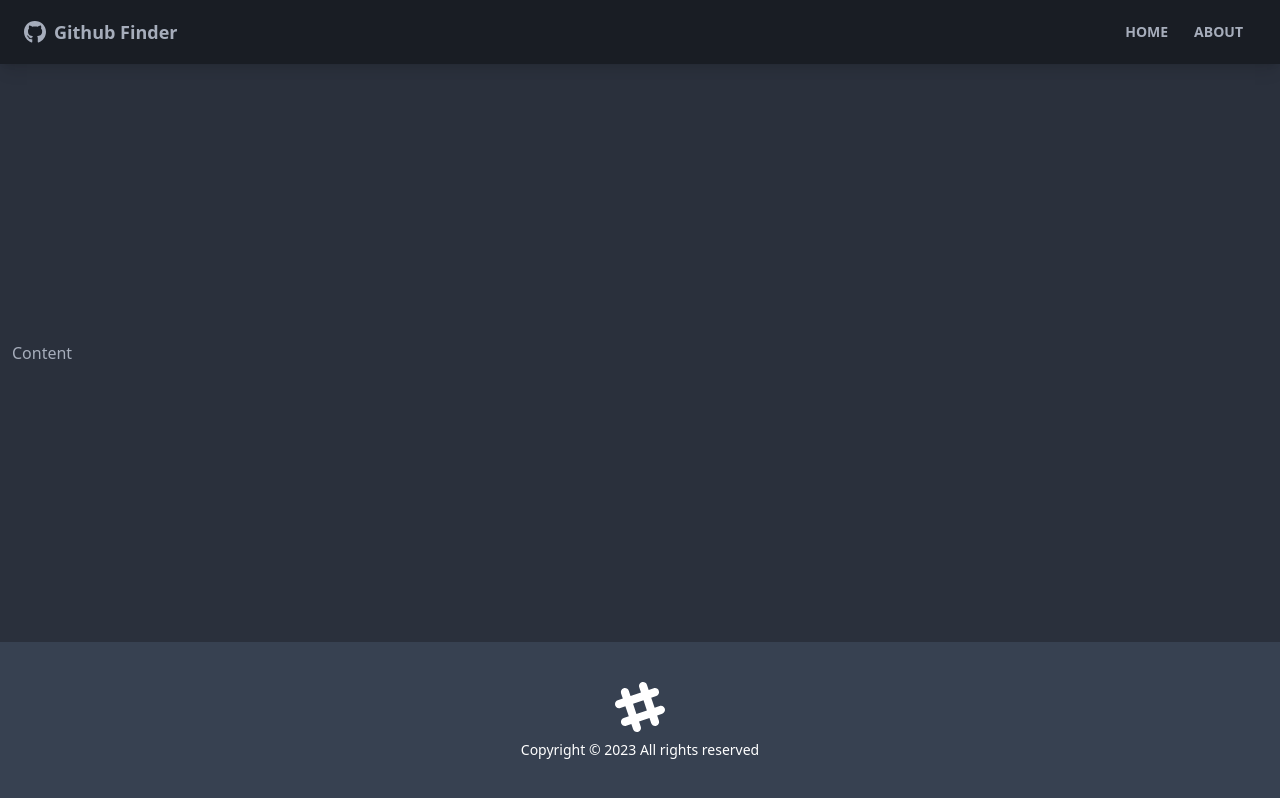
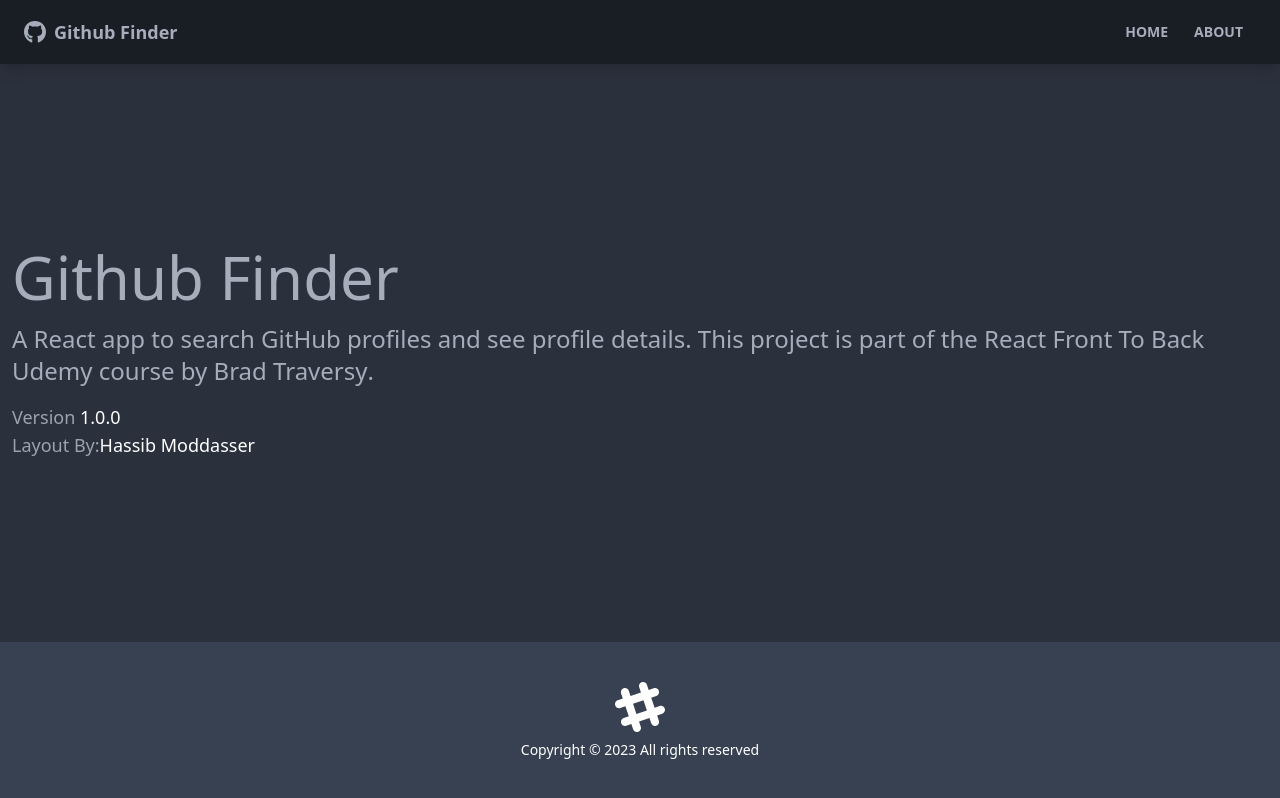
Before and after one commit to thepixelboy/github-finder, a React (Create React App) app: page /about in a window 1280 px wide. Built offline with nearby package versions, Linux system fonts and the light colour scheme.

Commit message:
feat: pages and routes

```diff
--- a/src/App.js
+++ b/src/App.js
@@ -1,4 +1,7 @@
-import { BrowserRouter as Router, Route } from "react-router-dom";
+import { BrowserRouter as Router, Route, Routes } from "react-router-dom";
+import About from "./pages/About";
+import Home from "./pages/Home";
+import NotFound from "./pages/NotFound";
 import Navbar from "./components/layout/Navbar";
 import Footer from "./components/layout/Footer";
 
@@ -8,7 +11,14 @@
       <div className="flex flex-col justify-between h-screen">
         <Navbar />
 
-        <main className="container mx-auto px-3 pb-12">Content</main>
+        <main className="container mx-auto px-3 pb-12">
+          <Routes>
+            <Route path="/" element={<Home />} />
+            <Route path="/about" element={<About />} />
+            <Route path="/notfound" element={<NotFound />} />
+            <Route path="/*" element={<NotFound />} />
+          </Routes>
+        </main>
 
         <Footer />
       </div>
--- /dev/null
+++ b/src/pages/About.jsx
@@ -0,0 +1,30 @@
+function About() {
+  return (
+    <>
+      <h1 className="text-6xl mb-4">Github Finder</h1>
+      <p className="mb-4 text-2xl font-light">
+        A React app to search GitHub profiles and see profile details. This
+        project is part of the
+        <a href="https://www.udemy.com/course/modern-react-front-to-back/">
+          {" "}
+          React Front To Back
+        </a>{" "}
+        Udemy course by
+        <strong>
+          <a href="https://traversymedia.com"> Brad Traversy</a>
+        </strong>
+        .
+      </p>
+      <p className="text-lg text-gray-400">
+        Version <span className="text-white">1.0.0</span>
+      </p>
+      <p className="text-lg text-gray-400">
+        Layout By:
+        <a className="text-white" href="https://twitter.com/hassibmoddasser">
+          Hassib Moddasser
+        </a>
+      </p>
+    </>
+  );
+}
+export default About;
--- /dev/null
+++ b/src/pages/Home.jsx
@@ -0,0 +1,8 @@
+function Home() {
+  return (
+    <div>
+      <h1 className="text-6xl">Welcome</h1>
+    </div>
+  );
+}
+export default Home;
--- /dev/null
+++ b/src/pages/NotFound.jsx
@@ -0,0 +1,20 @@
+import { FaHome } from "react-icons/fa";
+import { Link } from "react-router-dom";
+
+function NotFound() {
+  return (
+    <div className="hero">
+      <div className="text-center" hero content>
+        <div className="max-w-lg">
+          <h1 className="text-8xl font-bold mb-8">Oops!</h1>
+          <p className="text-5xl mb-8">404 - Page Not Found</p>
+          <Link to="/" className="btn btn-primary btn-lg">
+            <FaHome className="mr-2" />
+            Back to Home
+          </Link>
+        </div>
+      </div>
+    </div>
+  );
+}
+export default NotFound;
```
